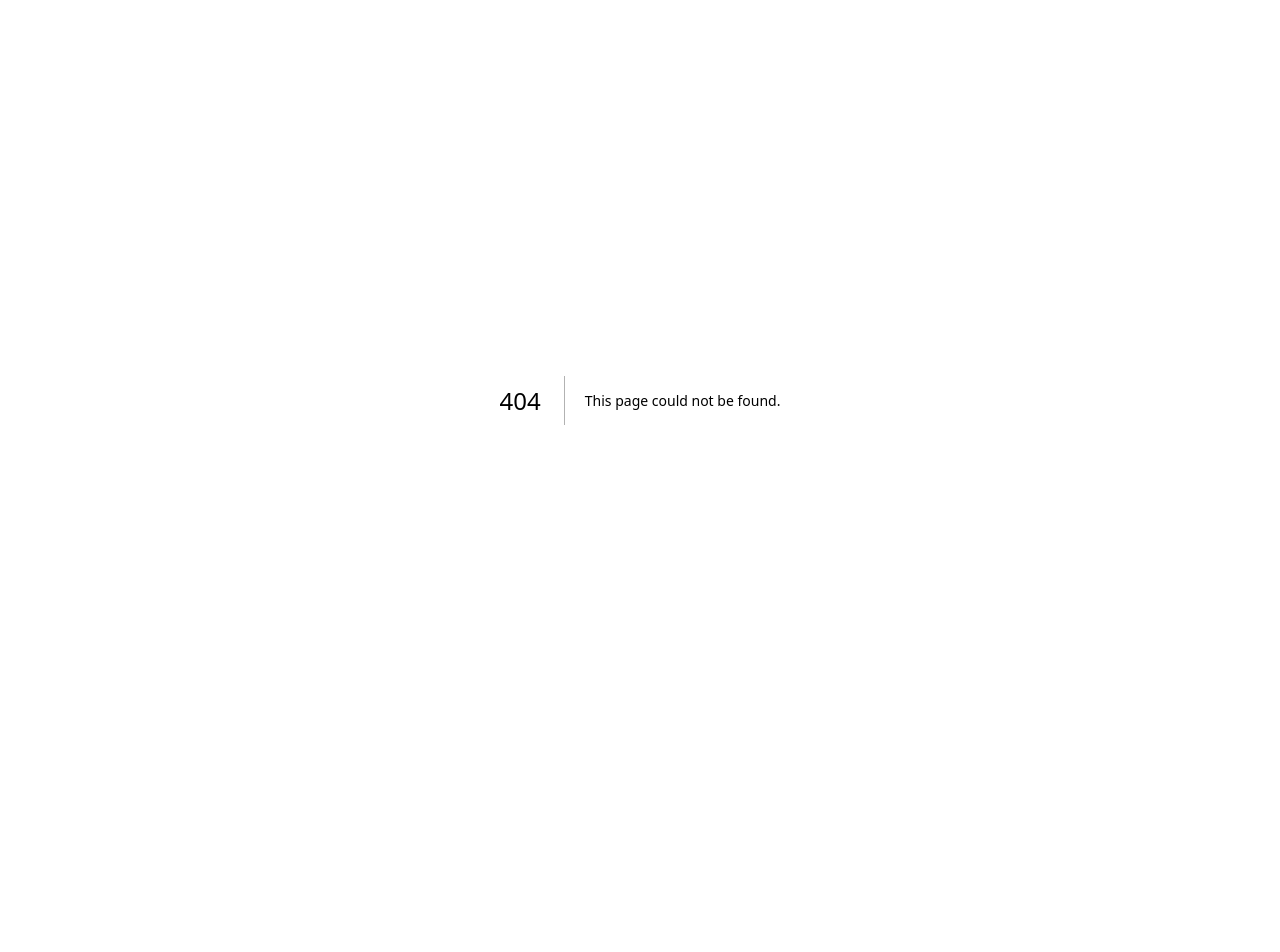
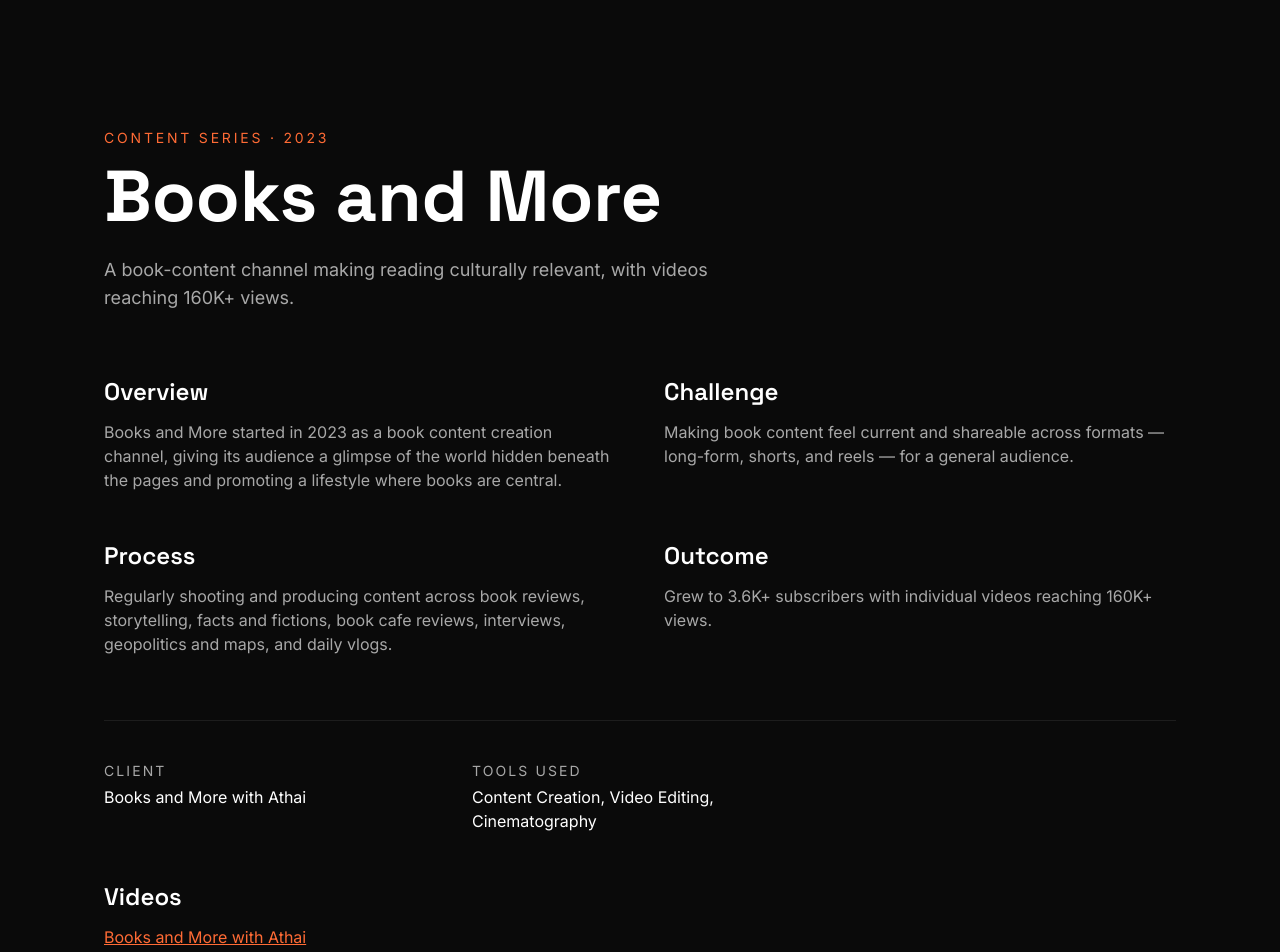
Before and after one commit to dvivekananda7-bd/portfolio, a Next.js app: page /work/books-and-more in a window 1280 px wide. Before the commit this address had no page. Shown: the top 952 px of the page. Before the commit the page ends 800 px from the top, so only its background shows below. Built offline with nearby package versions, Linux system fonts and the light colour scheme.

Commit message:
Add project detail page template and dynamic route for 7 flagship projects

```diff
--- /dev/null
+++ b/src/app/work/[slug]/page.tsx
@@ -0,0 +1,34 @@
+import type { Metadata } from "next";
+import { notFound } from "next/navigation";
+import { projects, getProjectBySlug } from "@/content/projects";
+import { ProjectPage } from "@/components/work/ProjectPage";
+
+export function generateStaticParams() {
+  return projects.map((p) => ({ slug: p.slug }));
+}
+
+export async function generateMetadata({
+  params,
+}: {
+  params: Promise<{ slug: string }>;
+}): Promise<Metadata> {
+  const { slug } = await params;
+  const project = getProjectBySlug(slug);
+  if (!project) return {};
+  return {
+    title: `${project.title} — Vivekananda Das`,
+    description: project.summary,
+    openGraph: { title: project.title, description: project.summary },
+  };
+}
+
+export default async function Page({
+  params,
+}: {
+  params: Promise<{ slug: string }>;
+}) {
+  const { slug } = await params;
+  const project = getProjectBySlug(slug);
+  if (!project) notFound();
+  return <ProjectPage project={project} />;
+}
--- /dev/null
+++ b/src/components/work/ProjectPage.tsx
@@ -0,0 +1,80 @@
+import { Container } from "@/components/ui/Container";
+import { Button } from "@/components/ui/Button";
+import type { Project } from "@/content/projects";
+import { getAdjacentProject } from "@/content/projects";
+
+export function ProjectPage({ project }: { project: Project }) {
+  const { next } = getAdjacentProject(project.slug);
+
+  return (
+    <article className="bg-background py-24 md:py-32">
+      <Container>
+        <p className="text-sm uppercase tracking-[0.2em] text-accent">
+          {project.category} · {project.year}
+        </p>
+        <h1 className="mt-3 font-heading text-5xl font-bold text-text-primary md:text-7xl">
+          {project.title}
+        </h1>
+        <p className="mt-6 max-w-2xl text-lg text-text-secondary">{project.summary}</p>
+
+        <div className="mt-16 grid gap-12 md:grid-cols-2">
+          <section>
+            <h2 className="font-heading text-2xl font-semibold text-text-primary">Overview</h2>
+            <p className="mt-3 text-text-secondary">{project.overview}</p>
+          </section>
+          <section>
+            <h2 className="font-heading text-2xl font-semibold text-text-primary">Challenge</h2>
+            <p className="mt-3 text-text-secondary">{project.challenge}</p>
+          </section>
+          <section>
+            <h2 className="font-heading text-2xl font-semibold text-text-primary">Process</h2>
+            <p className="mt-3 text-text-secondary">{project.process}</p>
+          </section>
+          <section>
+            <h2 className="font-heading text-2xl font-semibold text-text-primary">Outcome</h2>
+            <p className="mt-3 text-text-secondary">{project.outcome}</p>
+          </section>
+        </div>
+
+        <div className="mt-16 grid gap-8 border-t border-border pt-10 md:grid-cols-3">
+          <div>
+            <p className="text-sm uppercase tracking-[0.15em] text-text-secondary">Client</p>
+            <p className="mt-1 text-text-primary">{project.client}</p>
+          </div>
+          <div>
+            <p className="text-sm uppercase tracking-[0.15em] text-text-secondary">Tools Used</p>
+            <p className="mt-1 text-text-primary">{project.tools.join(", ")}</p>
+          </div>
+        </div>
+
+        {project.videos && project.videos.length > 0 && (
+          <div className="mt-12">
+            <h2 className="font-heading text-2xl font-semibold text-text-primary">Videos</h2>
+            <ul className="mt-3 space-y-2">
+              {project.videos.map((v) => (
+                <li key={v.url}>
+                  <a href={v.url} className="text-accent underline" target="_blank" rel="noreferrer">
+                    {v.title}
+                  </a>
+                </li>
+              ))}
+            </ul>
+          </div>
+        )}
+
+        {project.assetsPending && (
+          <p className="mt-12 rounded-xl border border-dashed border-border p-6 text-sm text-text-secondary">
+            Gallery and video assets coming soon — pending links from the project owner.
+          </p>
+        )}
+
+        <div className="mt-20 border-t border-border pt-10">
+          <p className="text-sm uppercase tracking-[0.15em] text-text-secondary">Next Project</p>
+          <Button href={`/work/${next.slug}`} variant="outline" className="mt-4">
+            {next.title} — Next Project
+          </Button>
+        </div>
+      </Container>
+    </article>
+  );
+}
```
Also changed, not shown: 1 other file (tests, documents, lock files or other folders).
